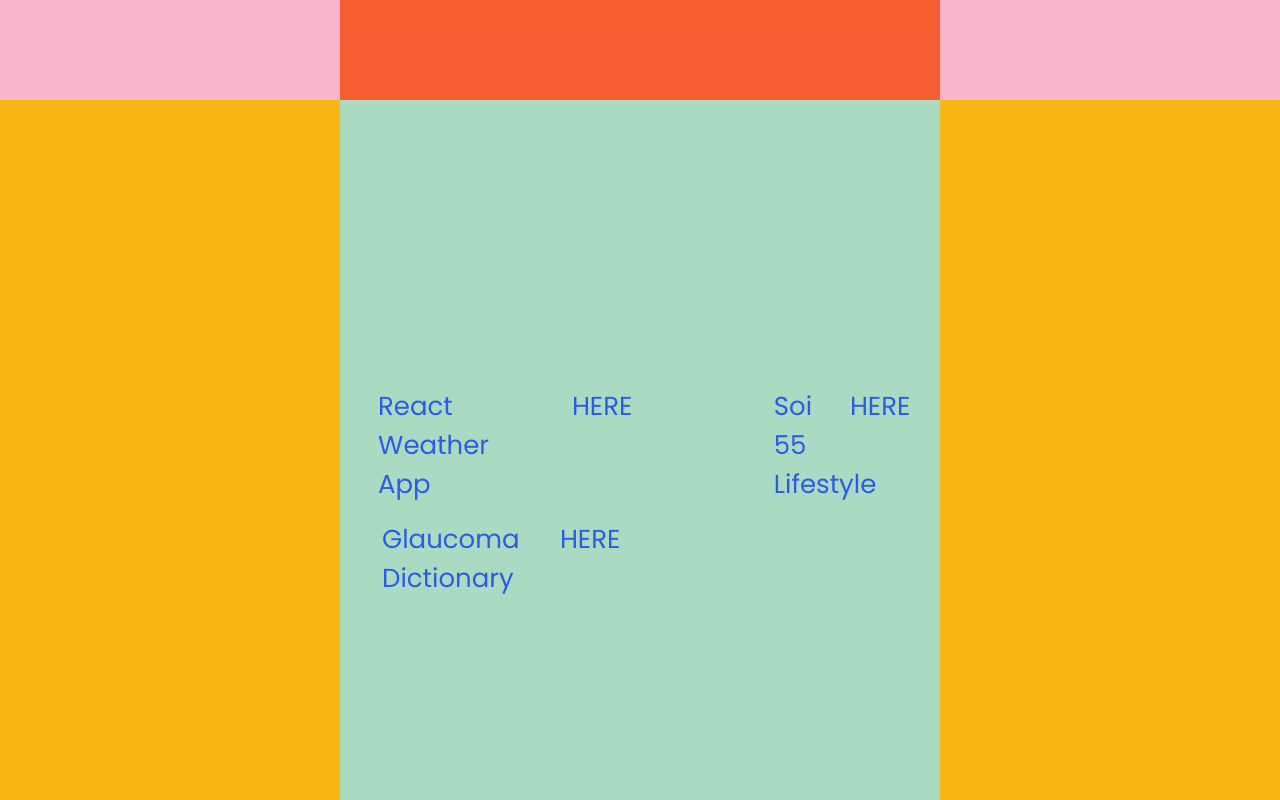
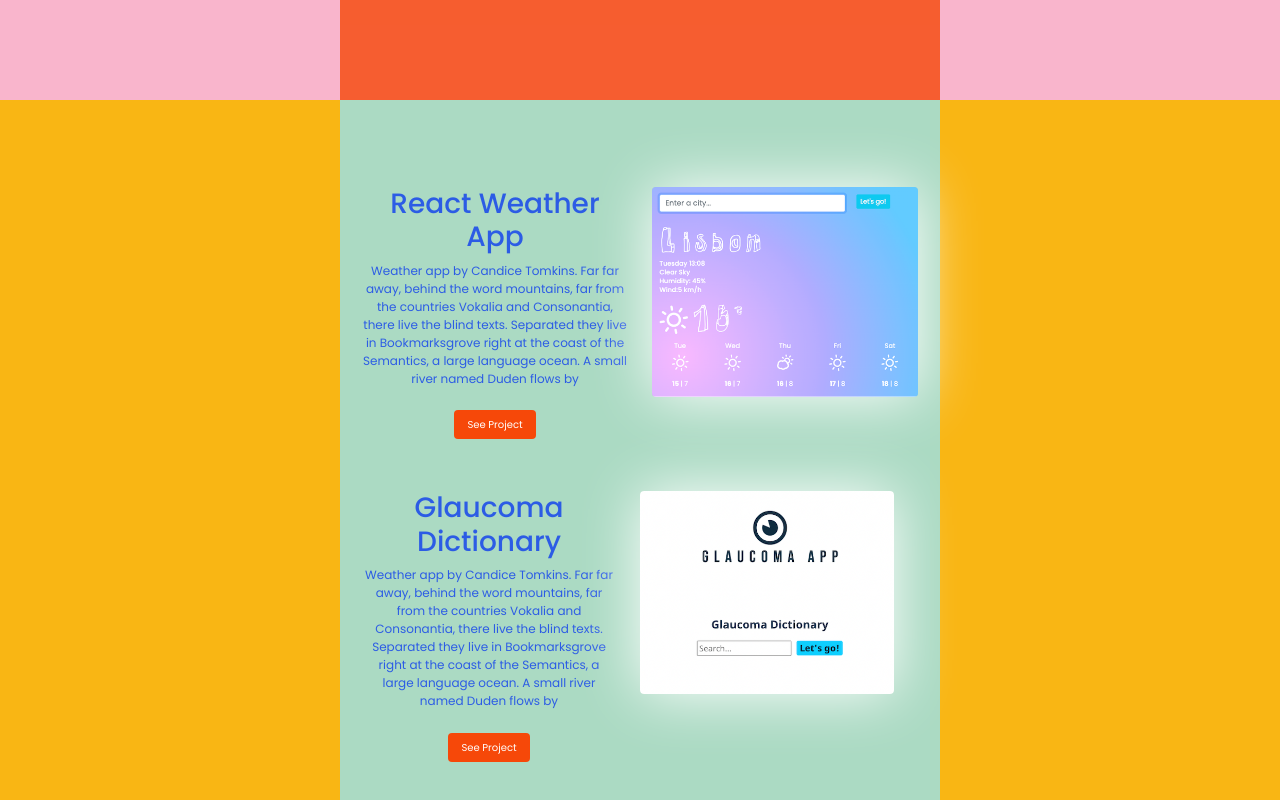
Before and after one commit to CandiceTomkins/cascais-mini-guide, a React (Create React App) app: page / in a window 1280 px wide. Shown: the part 1500-2300 px from the top of the page. Built offline with nearby package versions, Linux system fonts and the light colour scheme.

Commit message:
projects update, added buttons

```diff
--- a/src/App.css
+++ b/src/App.css
@@ -14,6 +14,7 @@
   -moz-box-shadow: 0 0 60px white;
 -webkit-box-shadow:  0 0 60px white;
 box-shadow: 0px 0px 60px white;
+
 
 }
 
@@ -33,16 +34,17 @@ box-shadow: 0px 0px 60px white;
   padding:10px;
 }
 .my-name{
-margin-top: 20px;
+padding: 20px;
   font-size: 25px;
 }
 .front-end-dev{
+  padding: 20px;
 font-weight: 600;
   font-size: 18px;
 }
 .based-in-lisbon{
   font-size: 14px;
-  padding:20px;
+
 }
 
 .App-link {
--- a/src/Projects.css
+++ b/src/Projects.css
@@ -1,5 +1,5 @@
 .body-projects{
-    background-color:  #F9B614;;
+    background-color:  #F9B614;
 }
 .project-section {
     max-width: 600px;
@@ -16,5 +16,33 @@
   }
 
   .container{
-      text-align: left
+      text-align: centre;
   }
+  .react-weather-project {
+      max-width: 300px;
+
+  }
+  .project-photo{
+    border-radius: 4px;
+    -moz-box-shadow: 0 0 60px white;
+    -webkit-box-shadow:  0 0 60px white;
+    box-shadow: 0px 0px 60px white;
+  }
+  .project-paragraph{
+      font-size: 12px;
+      text-align: center;
+  }
+
+  .btn-project{
+      background-color:#F64809;
+      color: white;
+      padding: 5px, 10px;
+      font-size: 10px;
+  }
+
+  .btn-project:hover{
+     transition: ease-in-out all 2ms;
+    background-color:#F9B5CC;
+    color: white;
+
+}
--- a/src/Projects.js
+++ b/src/Projects.js
@@ -1,39 +1,43 @@
 import React from "react";
 import './Projects.css';
+
 
 export default function Projects () {
     return (
         <div className="body-projects">
         <div className="project-section">
            <div className="container">
-               <div className="row p-3">
-               <div className="col-6">
-                   React Weather App
+               <div className="row mb-5 mt-5">
+               <div className="col-sm-6">
+                   <h3>React Weather App</h3>
+                   <p className="mb-3 project-paragraph">
+            Weather app by Candice Tomkins. Far far away, behind the word mountains, far from the countries Vokalia and Consonantia, there live the blind texts. Separated they live in Bookmarksgrove right at the coast of the Semantics, a large language ocean. A small river named Duden flows by
+          </p>
+          <a href="https://dreamy-bose-b80498.netlify.app/" className="btn btn-project">See Project</a>
                </div>
-               <div className="col-6">
-                   HERE
+               <div className="col-sm-6">
+               <img src="./images/react-weather-app-photo.png" className="img-fluid d-none d-md-block project-photo" alt="react-weather-app-screenshot"/>
                </div>
-               <div className="row p-3">
-               <div className="col-6">
-                   Glaucoma Dictionary
+               <div className="row mb-5 mt-5">
+               <div className="col-sm-6">
+                   <h3>Glaucoma Dictionary</h3>
+                   <p className="mb-3 project-paragraph">
+            Weather app by Candice Tomkins. Far far away, behind the word mountains, far from the countries Vokalia and Consonantia, there live the blind texts. Separated they live in Bookmarksgrove right at the coast of the Semantics, a large language ocean. A small river named Duden flows by
+          </p>
+          <a href="https://fervent-euler-2f8d75.netlify.app/" className="btn btn-project">See Project</a>
                    </div>
-                   <div className="col-6">
-                  HERE
+                   <div className="col-sm-6">
+                  <img src="./images/glaucoma-app-photo.png" className="img-fluid d-none d-md-block project-photo" alt="glaucoma-app-screenshot"/>
                    </div>
                </div>
                </div>
-               <div className="row p-3">
-               <div className="col-6">
-                   Soi 55 Lifestyle
-                   </div>
-                   <div className="col-6">
-                  HERE
-                   </div>
+
                </div>
                </div>
-           </div>
+               </div>
 
-        </div>
+
+
 
 
     )
```
Also changed, not shown: public/images/glaucoma-app-photo.png (added), public/images/react-weather-app-photo.png (added).
